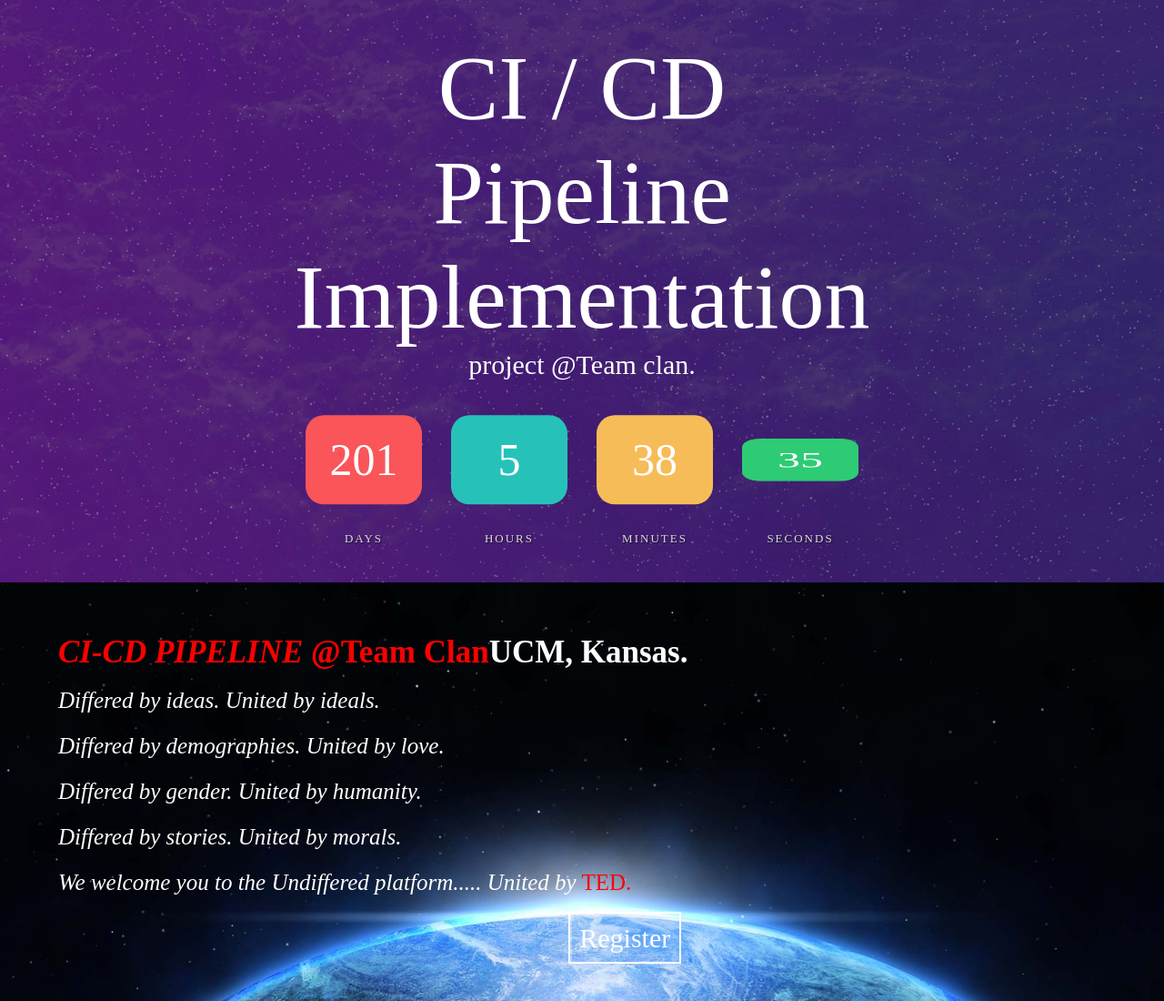
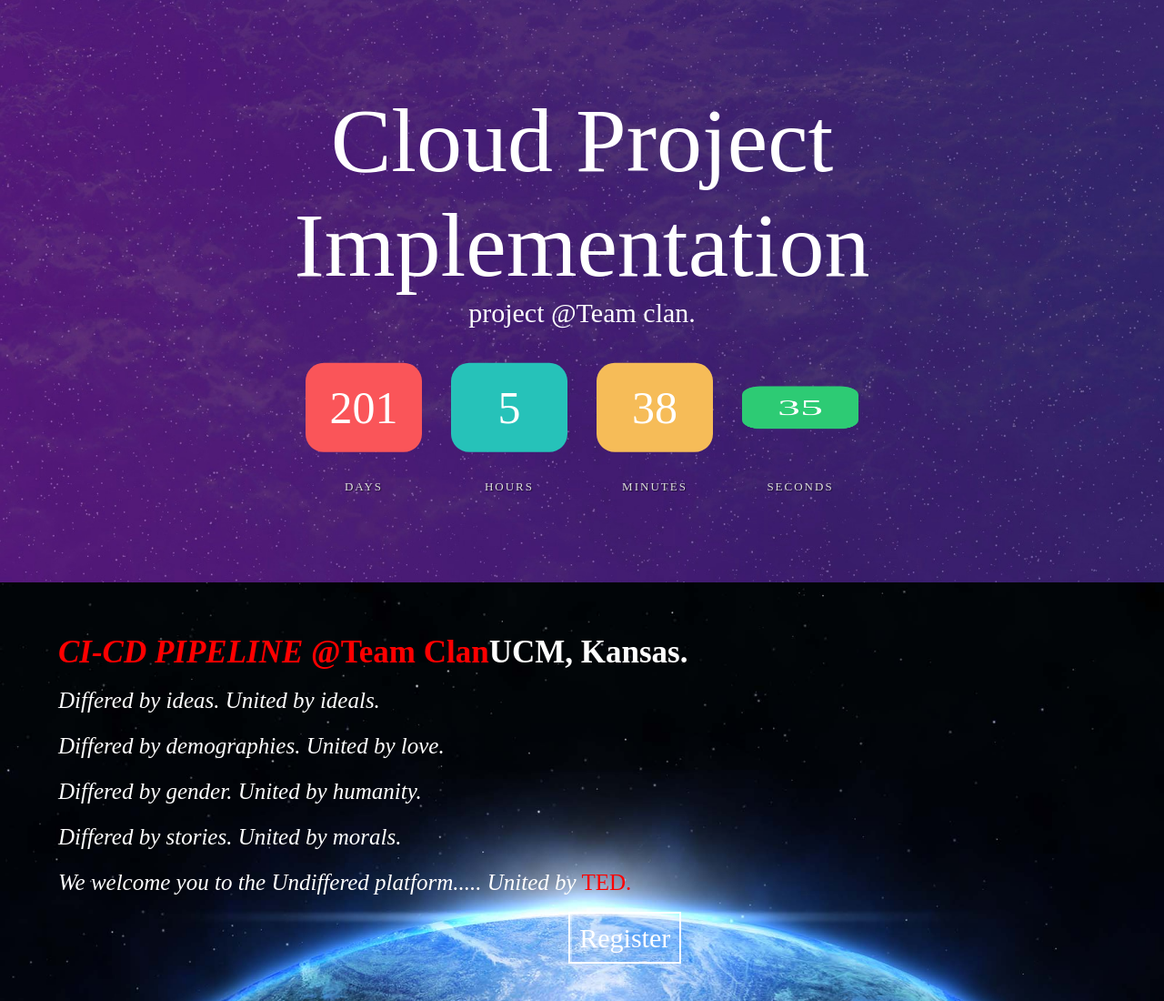
Before and after one commit to Mohanth/tedxmgit, a plain HTML site: page index.html in a window 1280 px wide. Shown: the top 1100 px of the page at 91% size. Drawn offline with Linux system fonts and the light colour scheme; a web font is replaced by a local one.

Commit message:
Update index.html

```diff
--- a/index.html
+++ b/index.html
@@ -273,7 +273,7 @@ span.turn{
 <div class="hero-image">
   <div class="hero-text">
 
-<span class="center-block" style="color:white;font-size:100px;width:800">CI / CD Pipeline Implementation</span>
+<span class="center-block" style="color:white;font-size:100px;width:800">Cloud Project Implementation</span>
 <span style="color:white;font-size:30px;"> project @Team clan.</span>
 <div id="clock"></div>
       <div id="units">
```
